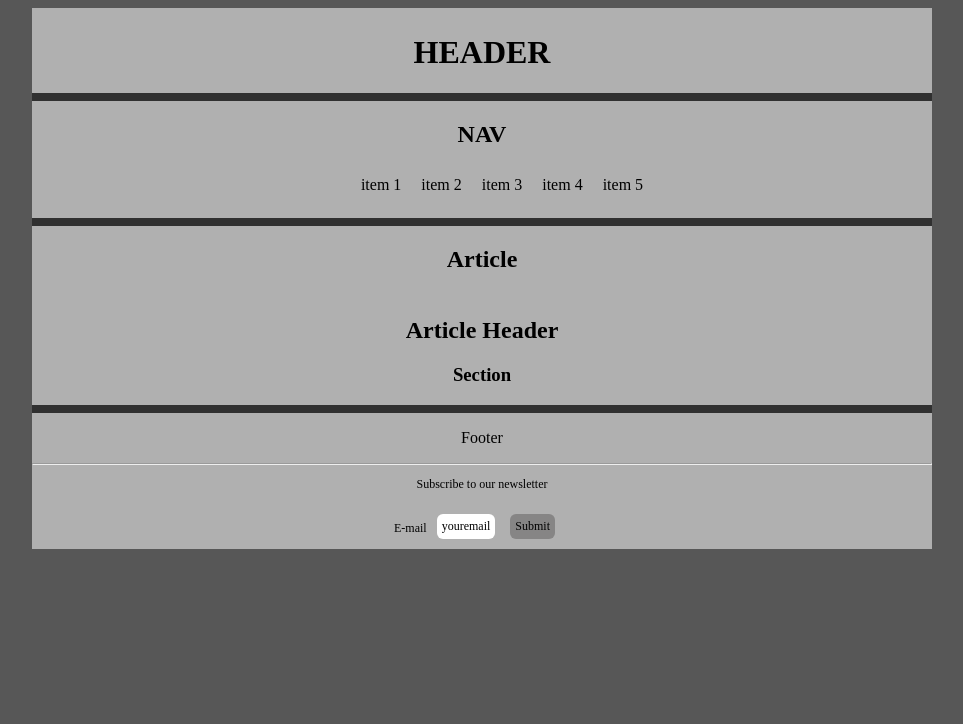
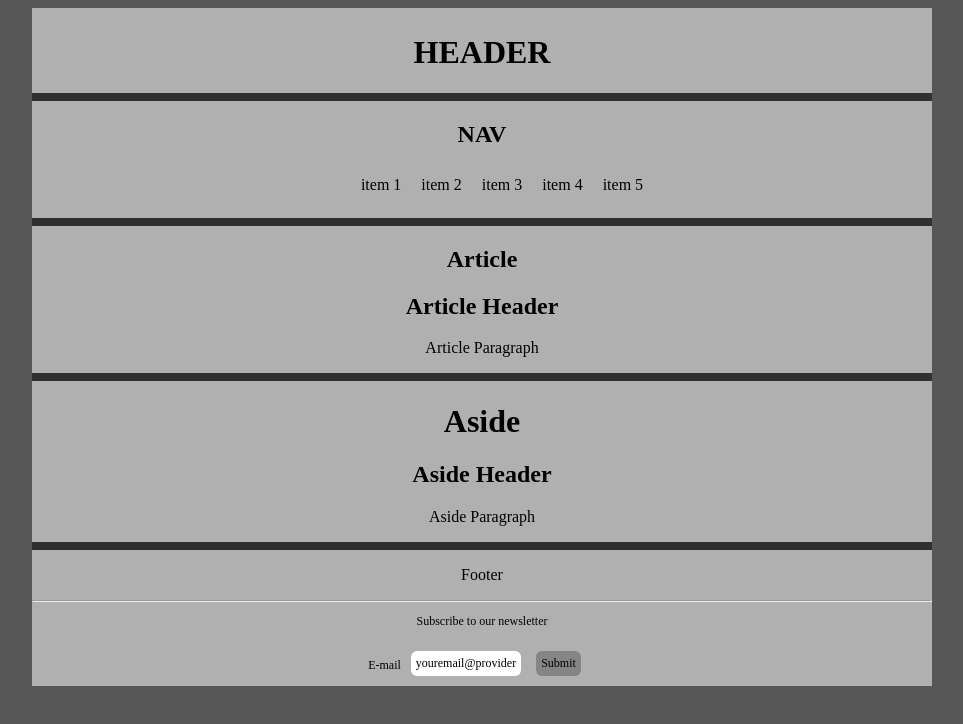
Before and after one commit to Robson1978Oiveira/avaliacao_2_bimestre, a plain HTML site: page index.html in a window 1280 px wide. Shown: the whole page, without its empty margins (158-1121 px from the left). Drawn offline with Linux system fonts and the light colour scheme.

Commit message:
Prova_2_Semestre

```diff
--- a/index.html
+++ b/index.html
@@ -27,12 +27,16 @@
         <div class="line"></div>
         <article>
             <h1>Article</h1>
-            <header>
-                <h2>Article Header</h2>
-                <section>
-                    <h3>Section</h3>
-                </section>
-            </header>
+
+            <h2>Article Header</h2>
+            <p>Article Paragraph</p>
+
+        </article>
+
+        <div class="line"></div>
+        <h1>Aside</h1>
+        <h2>Aside Header</h2>
+        <p>Aside Paragraph</p>
         </article>
         <div class="line"></div>
         <footer>
@@ -46,7 +50,7 @@
                     <p>E-mail</p>
                 </div>
                 <div class="email">
-                    youremail
+                    youremail@provider
                 </div>
                 <div class="button">
                     Submit
```
Also changed, not shown: style.css (line endings or trailing spaces), 1 other file.
